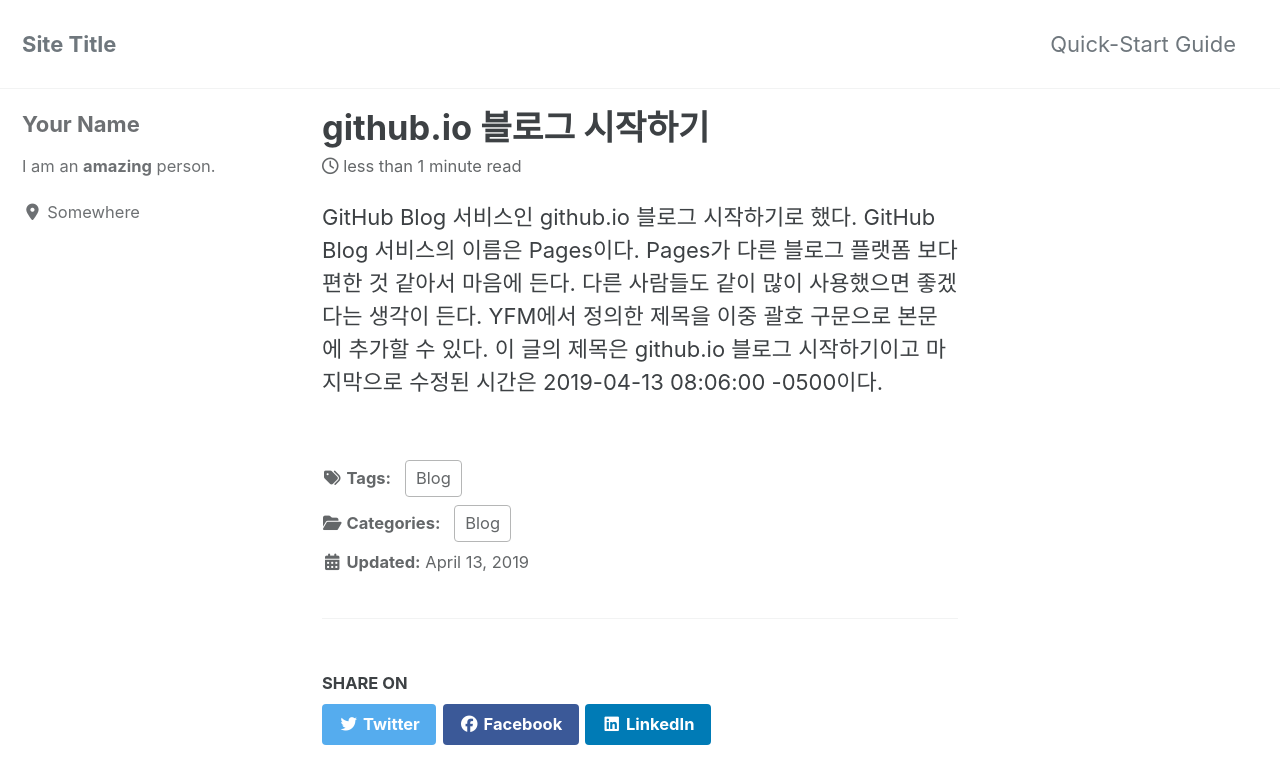
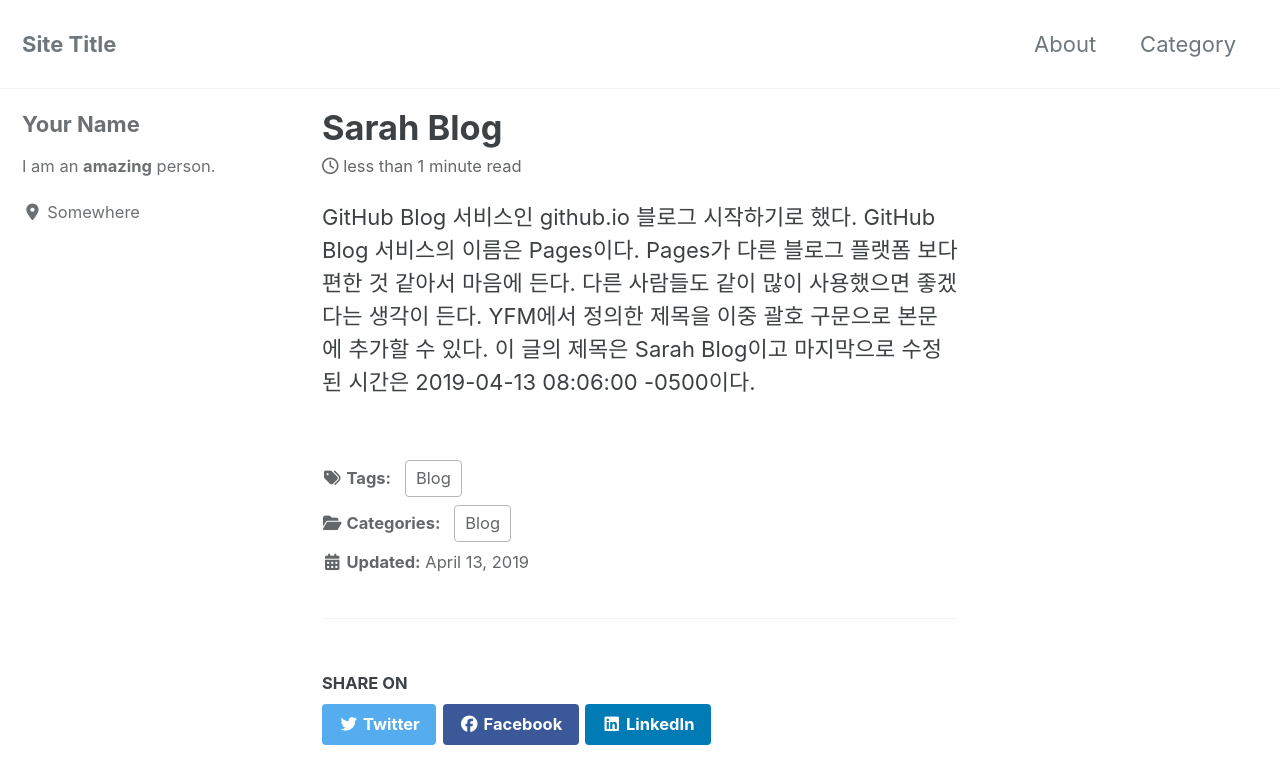
Before and after one commit to dayoung3459/sarahpark, a Jekyll site: the page built from _posts/2020-05-19-post.md, in a window 1280 px wide and 900 px high. Shown: the top 784 px of the window. Built offline with Jekyll 4.4.1, drawn with Linux system fonts in a browser that asks for light colours; cached includes are drawn as plain includes; nearby versions of some CDN libraries.

Commit message:
pages add

```diff
--- a/_config.yml
+++ b/_config.yml
@@ -279,3 +279,9 @@ defaults:
       comments: # true
       share: true
       related: true
+  - scope:
+      path: "_pages"
+      type: pages
+    values:
+      layout: single
+      author_profile: true
--- a/_data/navigation.yml
+++ b/_data/navigation.yml
@@ -1,7 +1,9 @@
 # main links
 main:
-  - title: "Quick-Start Guide"
-    url: https://mmistakes.github.io/minimal-mistakes/docs/quick-start-guide/
+  - title: "About"
+    url: "/about"
+  - title: "Category"
+    url: "/category"
   # - title: "About"
   #   url: https://mmistakes.github.io/minimal-mistakes/about/
   # - title: "Sample Posts"
--- a/_posts/2020-05-19-post.md
+++ b/_posts/2020-05-19-post.md
@@ -1,5 +1,5 @@
 ---
-title:  "github.io 블로그 시작하기"
+title:  "Sarah Blog"
 excerpt: "GitHub Blog 서비스인 github.io 블로그 시작하기로 했다."
 categories:
   - Blog
```
Also changed, not shown: _pages/about.md (added, +56 -0 lines), _pages/category.md (added, +35 -0 lines).
